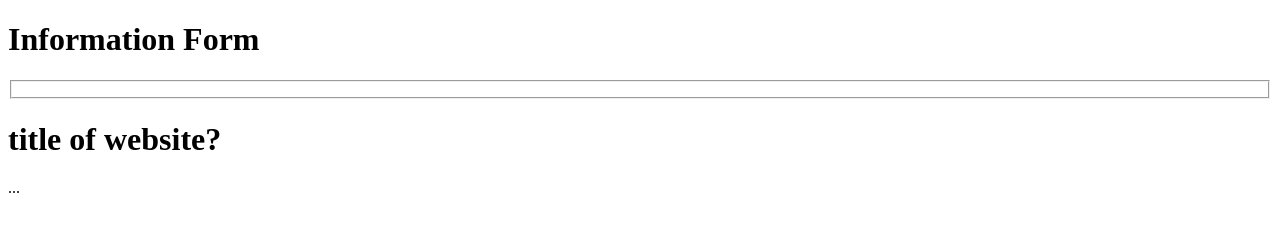
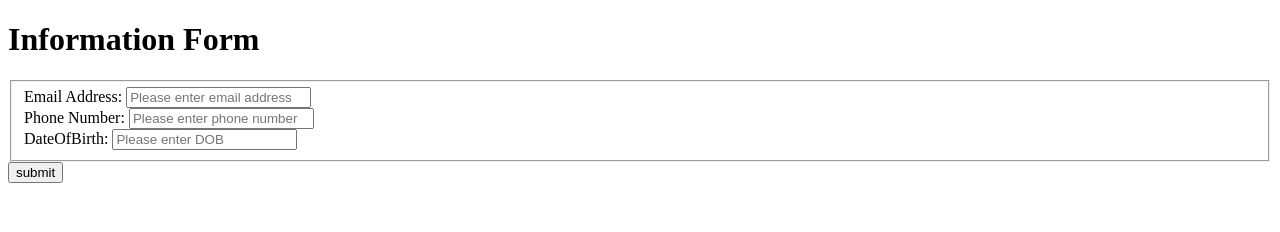
Before and after one commit to ArmaniLeSure/ITMD362_Lab2, a plain HTML site: page index.html in a window 1280 px wide. Drawn offline with Linux system fonts and the light colour scheme.

Commit message:
adding placeholders and submit button

```diff
--- a/index.html
+++ b/index.html
@@ -6,11 +6,14 @@
 </head>
 <body>
 <h1>Information Form</h1>
-<form></form>
-<fieldset></fieldset>
-  <header>
-  <h1> title of website? </h1>
-  </header>
-	<p> ... </p>
+<form>
+<fieldset>
+<div><label>Email Address: <input type="email" placeholder="Please enter email address"></div></label>
+<div><label>Phone Number: <input type="text" placeholder="Please enter phone number"></div></label>
+<div><label>DateOfBirth: <input type="text" placeholder="Please enter DOB"></div></label>
+</fieldset>
+
+<input type="submit" value="submit">
+</form>
 </body>
 </html>
```
